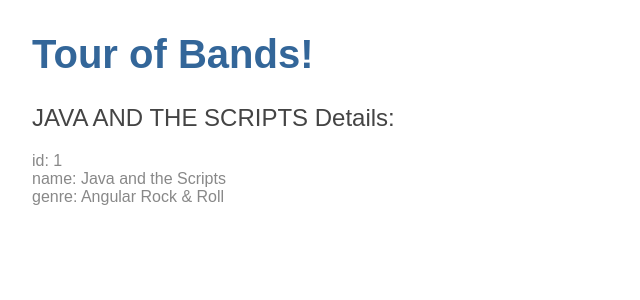
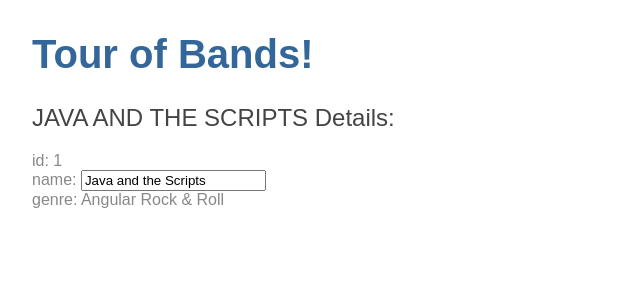
Before and after one commit to Javirum/angular-my-bands, an Angular app: page / in a window 1280 px wide. Shown: the top 300 px of the page, without its empty margins (0-640 px from the left). Built offline with nearby package versions, Linux system fonts and the light colour scheme.

Commit message:
Edit band name using two way data binding

```diff
--- a/src/app/app.module.ts
+++ b/src/app/app.module.ts
@@ -1,5 +1,6 @@
 import { BrowserModule } from '@angular/platform-browser';
 import { NgModule } from '@angular/core';
+import { FormsModule } from '@angular/forms';
 
 import { AppComponent } from './app.component';
 import { BandsComponent } from './bands/bands.component';
@@ -10,7 +11,8 @@ import { BandsComponent } from './bands/bands.component';
     BandsComponent
   ],
   imports: [
-    BrowserModule
+    BrowserModule,
+    FormsModule
   ],
   providers: [],
   bootstrap: [AppComponent]
--- a/src/app/bands/bands.component.html
+++ b/src/app/bands/bands.component.html
@@ -1,4 +1,11 @@
 <h2> {{ band.name | uppercase }} Details: </h2>
+
 <div><span> id: </span> {{ band.id }} </div>
-<div><span> name: </span> {{ band.name }} </div>
+
+<div>
+  <label> name:
+    <input [(ngModel)]="band.name" placeholder="name">
+  </label>
+</div>
+
 <div><span> genre: </span> {{ band.genre }}</div>
```
